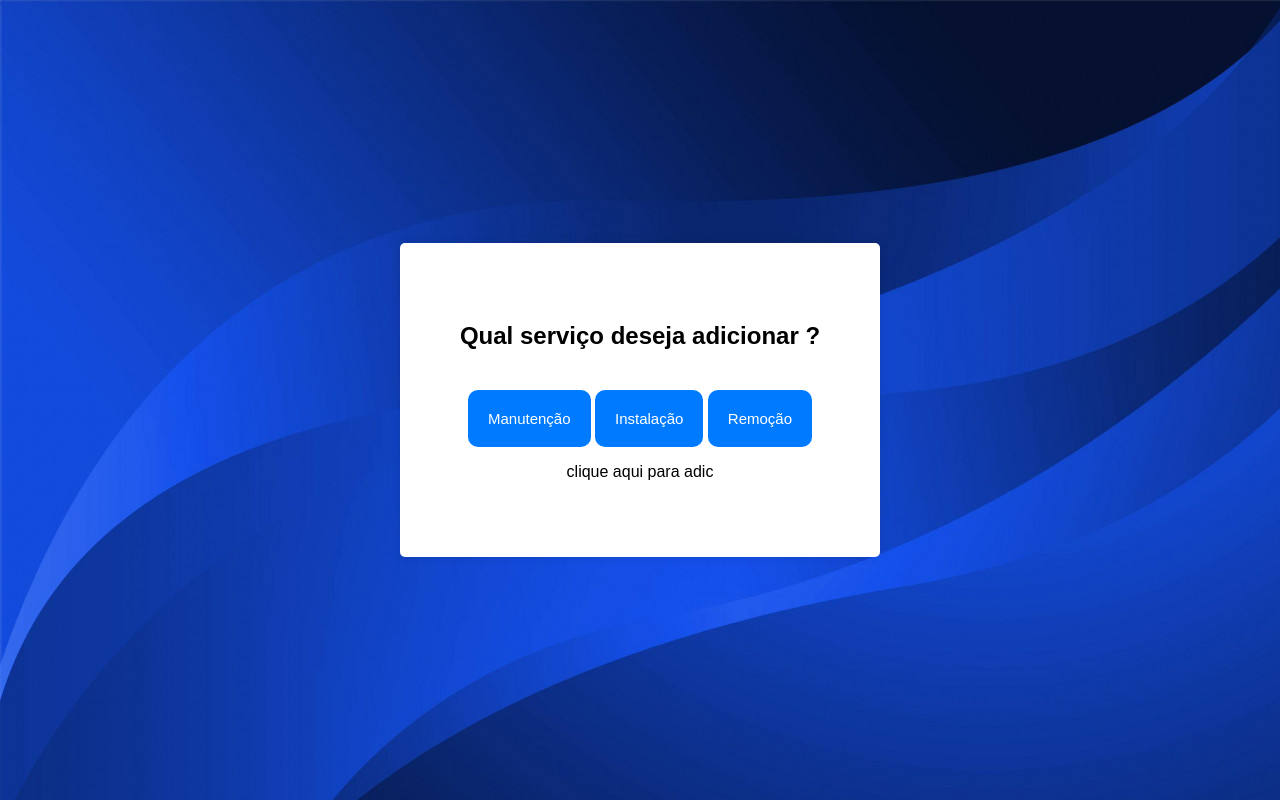
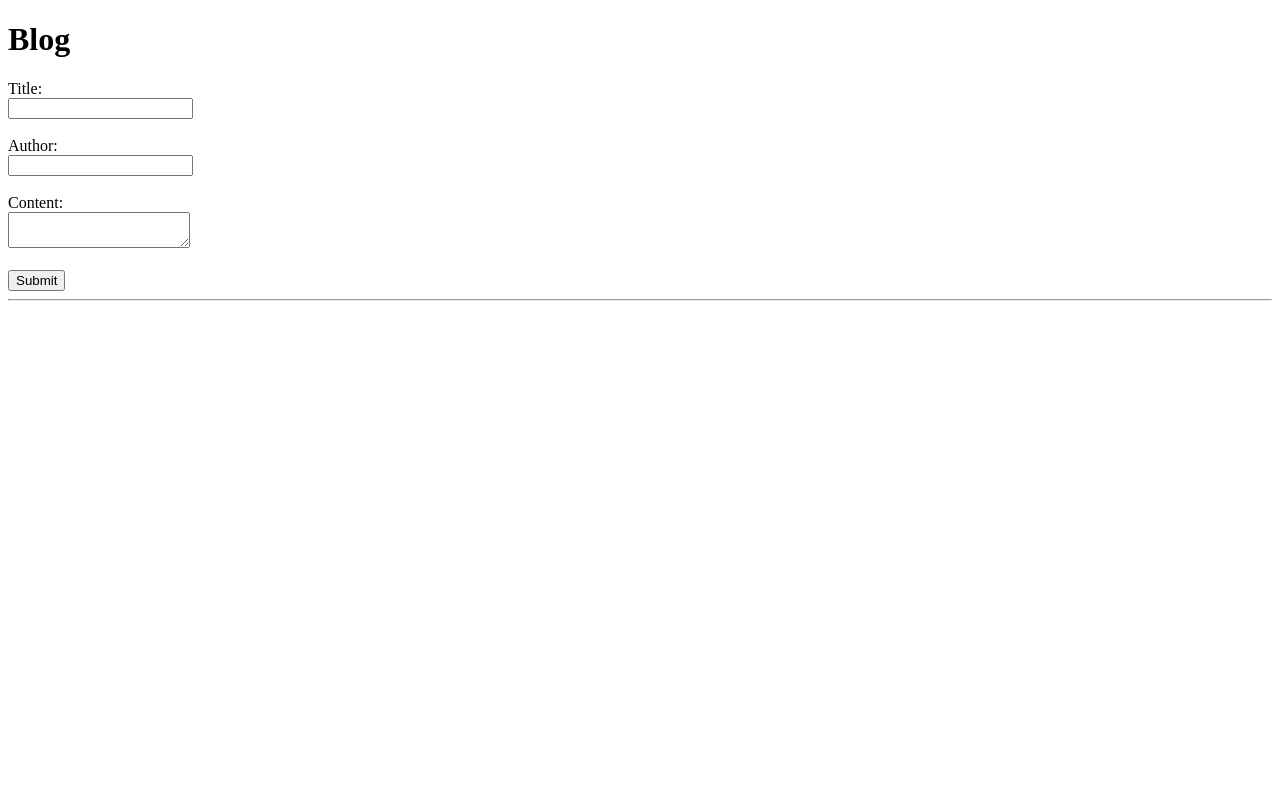
Before and after one commit to sndr/web_project, a Flask app: page / in a window 1280 px wide. Run offline with Flask 3, Linux system fonts and the light colour scheme.

Commit message:
Add files via upload

```diff
--- a/templates/index.html
+++ b/templates/index.html
@@ -2,19 +2,27 @@
 <html lang="en">
 <head>
     <meta charset="UTF-8">
-    <meta name="viewport" content="width=device-width, initial-scale=1.0">
-    <link rel="stylesheet" href ="{{url_for('static',filename='static/index.css')}}">
-    <title>main</title>
-
+    <title>Blog</title>
 </head>
 <body>
-  <div class="menu"> <!-- MENU-->
-    <h2>Qual serviço deseja adicionar ?</h2>
-        <a href="/HTML/manutencao.html"> <button>Manutenção</button></a>
-        <a href="/HTML/instalacao.html"> <button>Instalação</button></a>
-        <a href="/HTML/remocao.html"> <button>Remoção</button> </a>
-
-        <p>clique aqui para adic</p>
-  </div>
+<h1>Blog</h1>
+    <form method="POST" action="{{ url_for('add_post') }}">
+        <label>Title:</label></br>
+        <input name="title"></br></br>
+        <label>Author:</label></br>
+        <input name="author"></br></br>
+        <label>Content:</label></br>
+        <textarea name="content"></textarea></br></br>
+        <input type="submit" value="Submit">
+    </form>
+    <hr>
+    {% for post in posts %}
+        <h2>{{post.title}}</h2>
+        <h4>{{post.author}}</h4>
+        <p>{{post.content}}</p>
+    <a href="{{ url_for('edit_post', id=post.id)}}">Edit</a>
+    <a href="{{ url_for('delete_post', id=post.id)}}">Delete</a>
+    <br><hr>
+    {% endfor %}
 </body>
 </html>
```
Also changed, not shown: templates/edit.html (added, +22 -0 lines).
